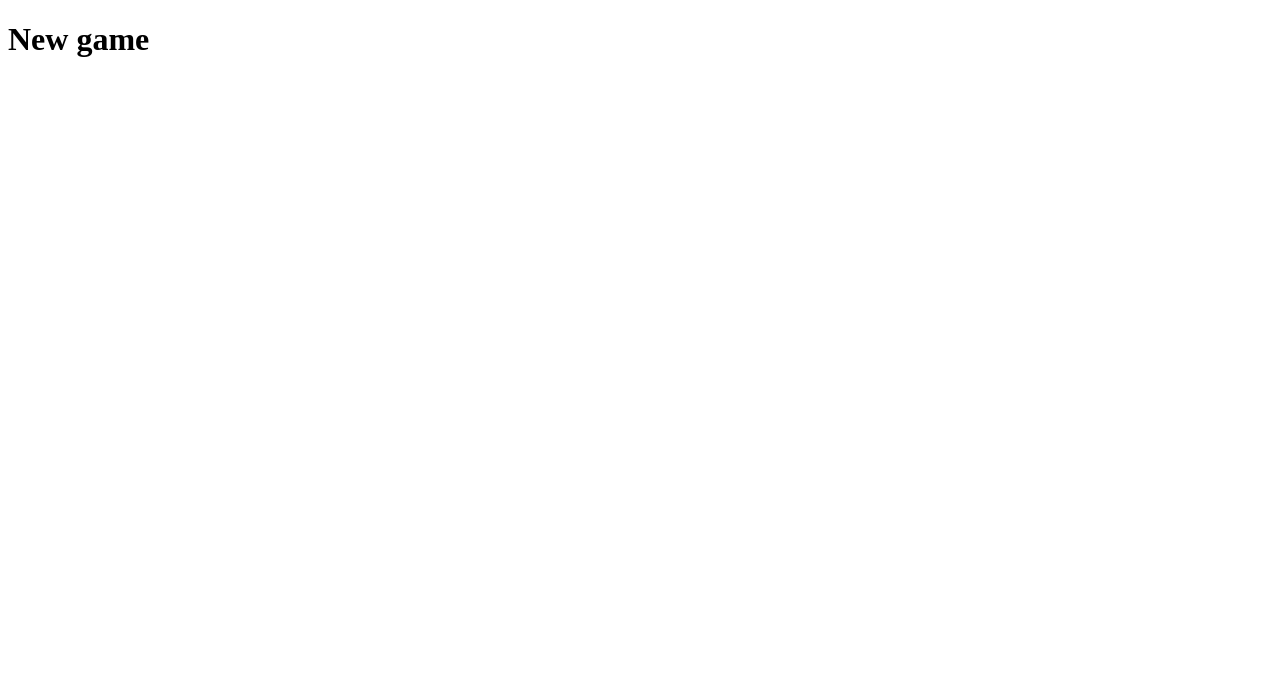
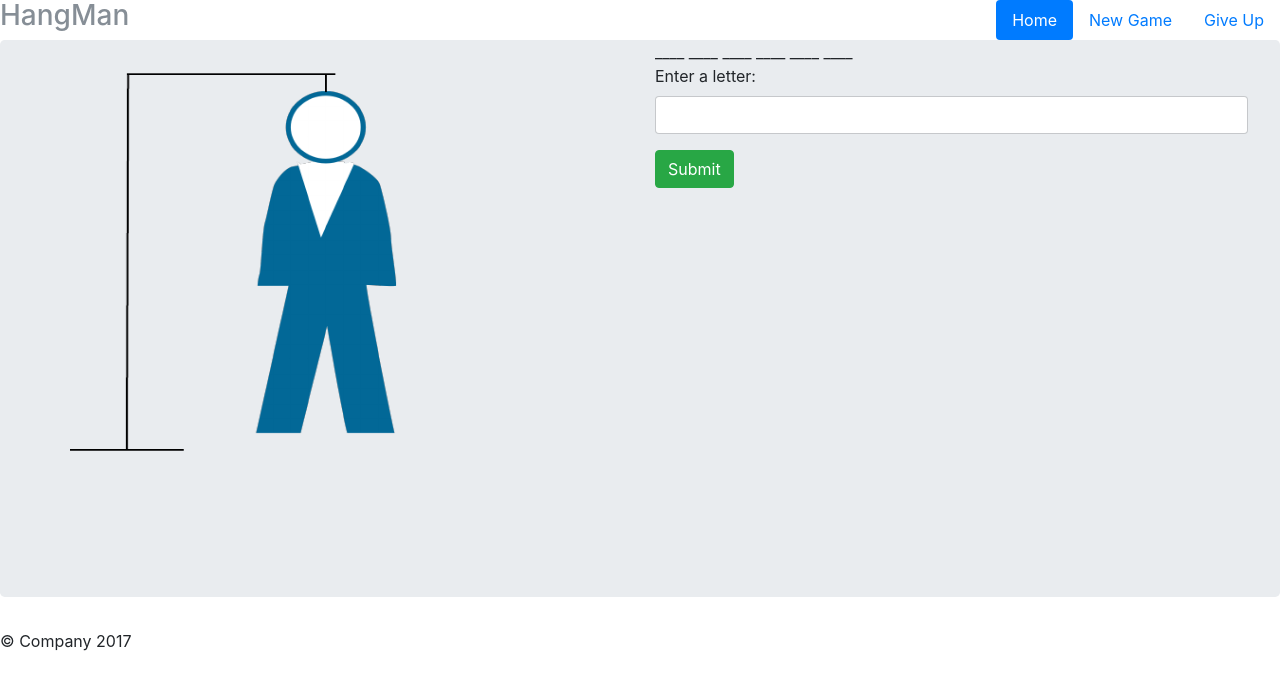
Before and after one commit to AshleyDcksn/Hangman, a Flask app: page /new_game in a window 1280 px wide. Before the commit the part shown is almost empty. Shown: the top 690 px of the page. Run offline with Flask 2, Linux system fonts and the light colour scheme; some libraries are stand-ins or nearby versions.

Commit message:
Adding imgs for game plus started outlining routes and fragments

```diff
--- /dev/null
+++ b/templates/game_1.html
@@ -0,0 +1,4 @@
+{% extends "new_game.html" %}
+{% block body %}
+        <div>My fragment</div>
+{% endblock %}
--- a/templates/new_game.html
+++ b/templates/new_game.html
@@ -1,10 +1,65 @@
-<!DOCTYPE html>
-<html>
-<head>
-    <title>New Game</title>
-</head>
-<body>
-<h1>New game</h1>
+ <!DOCTYPE html>
+<html lang="en-US">
+    <head>
+        <!-- Required meta tags -->
+        <meta charset="utf-8">
+        <meta name="viewport" content="width=device-width, initial-scale=1, shrink-to-fit=no">
+        <!--<script src="https://ajax.googleapis.com/ajax/libs/angularjs/1.4.8/angular.min.js"></script>-->
+        <!--<script src="https://ajax.googleapis.com/ajax/libs/angularjs/1.4.8/angular-route.js"></script>-->
+        <!-- Latest compiled and minified JavaScript -->
+        <!--<script src="js/app.js"></script>-->
 
-</body>
+        <!-- Latest compiled and minified CSS -->
+        <!-- Bootstrap CSS -->
+        <link rel="stylesheet" href="https://maxcdn.bootstrapcdn.com/bootstrap/4.0.0-beta/css/bootstrap.min.css" integrity="sha384-/Y6pD6FV/Vv2HJnA6t+vslU6fwYXjCFtcEpHbNJ0lyAFsXTsjBbfaDjzALeQsN6M" crossorigin="anonymous">
+        <link rel="stylesheet" type="text/css" href="css/font-awesome-4.7.0/css/font-awesome.min.css">
+        <!--<link rel="stylesheet" type="text/css" href="css/custom.css">-->
+    </head>
+    <body>
+      <div class="header clearfix">
+        <nav>
+          <ul class="nav nav-pills float-right">
+            <li class="nav-item">
+              <a class="nav-link active" href="#">Home <span class="sr-only">(current)</span></a>
+            </li>
+            <li class="nav-item">
+              <a class="nav-link" href="#">New Game</a>
+            </li>
+            <li class="nav-item">
+              <a class="nav-link" href="#">Give Up</a>
+            </li>
+          </ul>
+        </nav>
+        <h3 class="text-muted">HangMan</h3>
+      </div>
+      {% block body %}
+      <div class="jumbotron" style="padding-top:0px;">
+         <div class="row">
+             <div class="col-lg-6">
+                <img src="/static/imgs/HangMan.png" height="90%" width="80%" alt="Banner" class="img-responsive">
+             </div>
+             <div class="col-lg-6">
+                 <div>
+                     ____ ____ ____ ____ ____ ____
+                 </div>
+                 <form>
+                     <div class="form-group">
+                          <label for="letter">Enter a letter:</label>
+                          <input type="text" class="form-control" id="letter">
+                     </div>
+                     <p><button type="submit" class="btn btn-success">Submit</button></p>
+                 </form>
+             </div>
+         </div>
+      </div>
+      {% endblock %}
+      <footer class="footer">
+        <p>© Company 2017</p>
+      </footer>
+    <!-- Optional JavaScript -->
+    <!-- jQuery first, then Popper.js, then Bootstrap JS -->
+    <script src="https://code.jquery.com/jquery-3.2.1.slim.min.js" integrity="sha384-KJ3o2DKtIkvYIK3UENzmM7KCkRr/rE9/Qpg6aAZGJwFDMVNA/GpGFF93hXpG5KkN" crossorigin="anonymous"></script>
+    <script src="https://cdnjs.cloudflare.com/ajax/libs/popper.js/1.11.0/umd/popper.min.js" integrity="sha384-b/U6ypiBEHpOf/4+1nzFpr53nxSS+GLCkfwBdFNTxtclqqenISfwAzpKaMNFNmj4" crossorigin="anonymous"></script>
+    <script src="https://maxcdn.bootstrapcdn.com/bootstrap/4.0.0-beta/js/bootstrap.min.js" integrity="sha384-h0AbiXch4ZDo7tp9hKZ4TsHbi047NrKGLO3SEJAg45jXxnGIfYzk4Si90RDIqNm1" crossorigin="anonymous"></script>
+    </body>
 </html>
```
Also changed, not shown: app.py (+12 -0 lines), static/imgs/HangMan.png (added), static/imgs/HangMan1.png (added), static/imgs/HangMan2.png (added), static/imgs/HangMan3.png (added), static/imgs/HangMan4.png (added), static/imgs/HangMan5.png (added).
